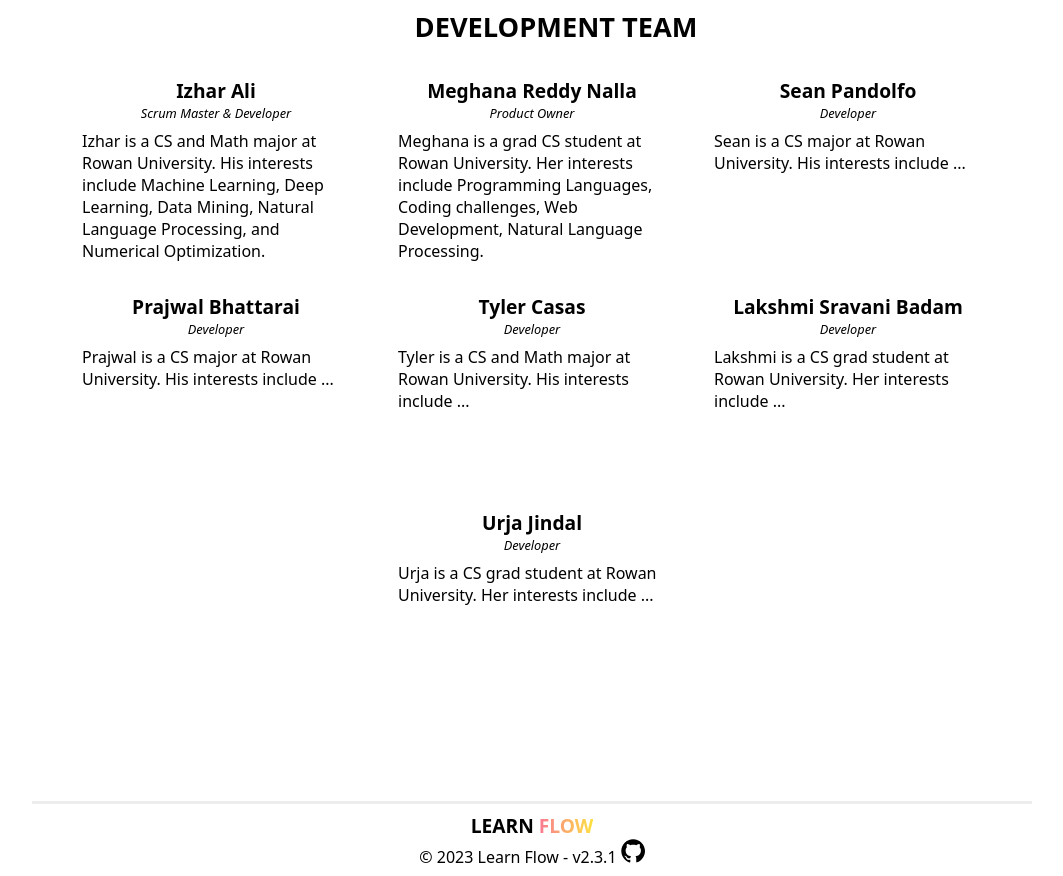
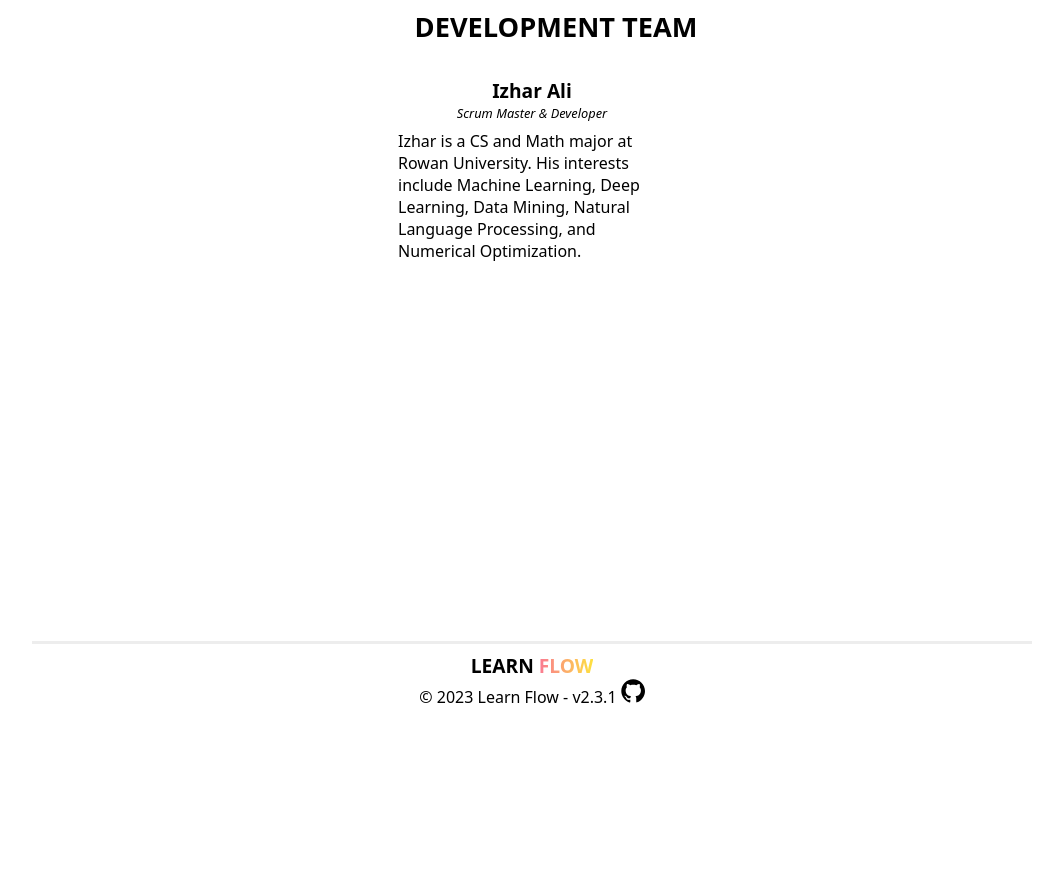
Before and after one commit to ali-izhar/course-recommender, a Flask app: page /about in a window 1280 px wide. Shown: the part 84-960 px from the top of the page, without its empty margins (108-1171 px from the left). After the commit the page ends 787 px from the top, so only its background shows below. Run offline with Flask 3, Linux system fonts and the light colour scheme; parts of the project's set-up code (start-up, migrations or seed data) failed here and were passed over; some libraries are stand-ins or nearby versions; some web fonts are replaced.

Commit message:
updated readme

```diff
--- a/app/templates/about.html
+++ b/app/templates/about.html
@@ -15,37 +15,6 @@ Learn Flow - Dive Deep Into Learning
             <p class="card-body">Izhar is a CS and Math major at Rowan University. His interests include
             Machine Learning, Deep Learning, Data Mining, Natural Language Processing, and Numerical Optimization.</p>
         </div>
-        <div class="card">
-            <p class="card-title">Meghana Reddy Nalla</p>
-            <p class="card-subtitle">Product Owner</p>
-            <p class="card-body">Meghana is a grad CS student at Rowan University. Her interests include
-                Programming Languages, Coding challenges, Web Development, Natural Language Processing. </p>
-        </div>
-        <div class="card">
-            <p class="card-title">Sean Pandolfo</p>
-            <p class="card-subtitle">Developer</p>
-            <p class="card-body">Sean is a CS major at Rowan University. His interests include ...</p>
-        </div>
-        <div class="card">
-            <p class="card-title">Prajwal Bhattarai</p>
-            <p class="card-subtitle">Developer</p>
-            <p class="card-body">Prajwal is a CS major at Rowan University. His interests include ...</p>
-        </div>
-        <div class="card">
-            <p class="card-title">Tyler Casas</p>
-            <p class="card-subtitle">Developer</p>
-            <p class="card-body">Tyler is a CS and Math major at Rowan University. His interests include ...</p>
-        </div>
-        <div class="card">
-            <p class="card-title">Lakshmi Sravani Badam</p>
-            <p class="card-subtitle">Developer</p>
-            <p class="card-body">Lakshmi is a CS grad student at Rowan University. Her interests include ...</p>
-        </div>
-        <div class="card">
-            <p class="card-title">Urja Jindal</p>
-            <p class="card-subtitle">Developer</p>
-            <p class="card-body">Urja is a CS grad student at Rowan University. Her interests include ...</p>
-        </div>
     </div>
 
 </div>
```
Also changed, not shown: README.md.
